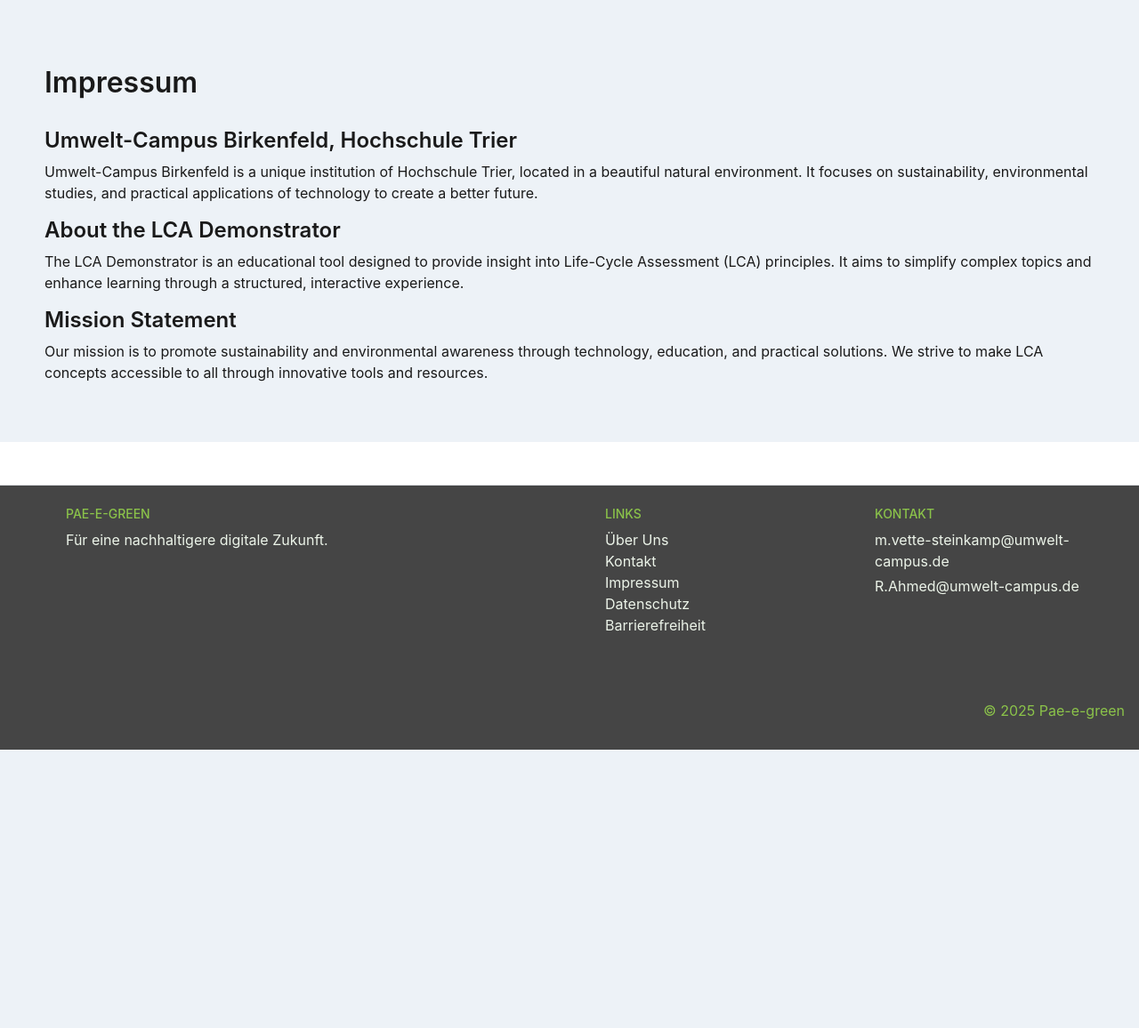
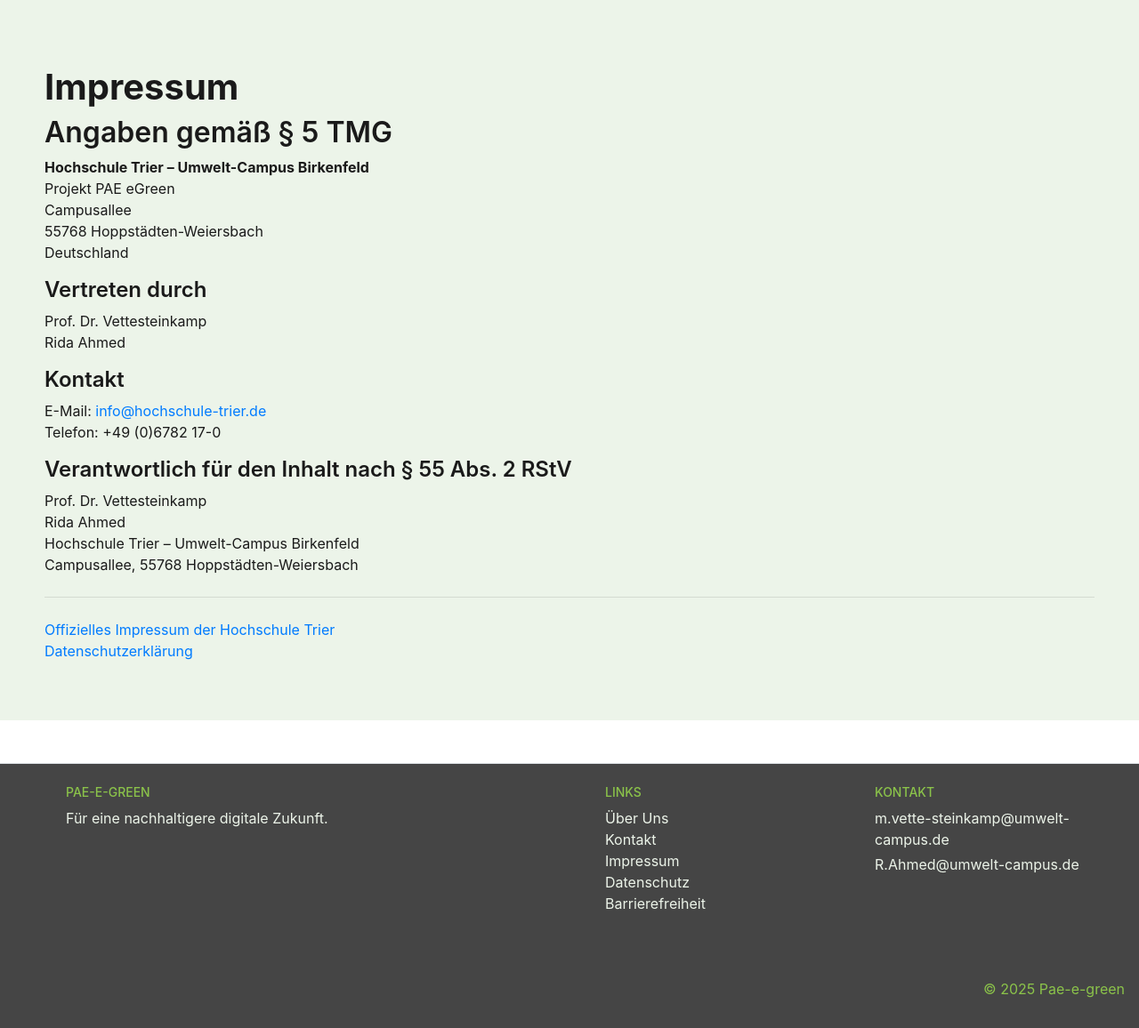
Before and after one commit to lrkc1756/Pae, a Flask app: page /impressum in a window 1280 px wide. Shown: the part 58-1214 px from the top of the page at 89% size. Before the commit the page ends 901 px from the top, so only its background shows below. Run offline with Flask 3, Linux system fonts and the light colour scheme; some libraries are stand-ins or nearby versions.

Commit message:
Add: impressum page with Jinja templates and translation fr, de, en and link to official Datenschutz page and Impressum page of the Hochschule.

```diff
--- a/translations/de.json
+++ b/translations/de.json
@@ -36,5 +36,12 @@
     "arbeitspaket_5": "Arbeitspaket 5",
 
     "projektleiter": "Projektleiter",
-    "projektleiterin": "Projektleiterin"
+    "projektleiterin": "Projektleiterin",
+
+    "angabe": "Angaben gemäß § 5 TMG",
+    "vertreten":"Vertreten durch",
+    "verant": "Verantwortlich für den Inhalt nach § 55 Abs. 2 RStV",
+    "off":"Offizielles Impressum der Hochschule Trier",
+    "dte":"Datenschutzerklärung"
+
   }
--- a/translations/en.json
+++ b/translations/en.json
@@ -36,5 +36,12 @@
     "arbeitspaket_5": "Work Package 5",
 
     "projektleiter": "Project Manager",
-    "projektleiterin": "Project Manager"
-  }
+    "projektleiterin": "Project Manager",
+
+    "angabe": "Information in accordance with Section 5 of the German Telemedia Act (TMG)",
+    "vertreten":"Represented by",
+    "verant": "Responsible for the content in accordance with Section 55 (2) of the German Interstate Broadcasting Agreement (RStV)",
+    "off":"Official Imprint of Trier University of Applied Sciences",
+    "dte":"Privacy Policy"
+
+}
--- a/translations/fr.json
+++ b/translations/fr.json
@@ -35,5 +35,11 @@
     "arbeitspaket_5": "Forfait de travail 5",
 
     "projektleiter": "Chef de Projet",
-    "projektleiterin": "Chef de Projet"
+    "projektleiterin": "Chef de Projet",
+
+    "angabe": "Informations conformément à l'article 5 de la loi allemande sur les télémédias (TMG)",
+    "vertreten":"Représenté par",
+    "verant": "Responsable du contenu conformément à l'article 55 (2) de la Convention interétatique allemande sur la radiodiffusion (RStV)",
+    "off":"Mentions légales officielles de l'Université des sciences appliquées de Trèves",
+    "dte":"Politique de confidentialité"
   }
--- a/website/templates/impressum.html
+++ b/website/templates/impressum.html
@@ -2,25 +2,49 @@
 {% block title %}Impressum{% endblock %}
 
 {% block content %}
-<div class="full-width-bg light-gray">
-<div class="container mt-4">
-    <h2>Impressum</h2>
-</br>
+<div class="full-width-bg tea-leaf">
+  <div class="container mt-4">
+    <h1>{{ _('impressum') }}</h1>
 
-    <h3>Umwelt-Campus Birkenfeld, Hochschule Trier</h3>
+    <h2>{{ _('angabe') }}</h2>
+    <address>
+      <strong>Hochschule Trier – Umwelt-Campus Birkenfeld</strong><br>
+      Projekt PAE eGreen<br>
+      Campusallee<br>
+      55768 Hoppstädten-Weiersbach<br>
+      Deutschland
+    </address>
+
+    <h3>{{ _('vertreten') }}</h3>
     <p>
-        Umwelt-Campus Birkenfeld is a unique institution of Hochschule Trier, located in a beautiful natural environment. It focuses on sustainability, environmental studies, and practical applications of technology to create a better future.
+      Prof. Dr. Vettesteinkamp<br>
+      Rida Ahmed
     </p>
 
-    <h3>About the LCA Demonstrator</h3>
+    <h3>{{ _('kontakt') }}</h3>
     <p>
-        The LCA Demonstrator is an educational tool designed to provide insight into Life-Cycle Assessment (LCA) principles. It aims to simplify complex topics and enhance learning through a structured, interactive experience.
+      E-Mail: <a href="mailto:info@hochschule-trier.de">info@hochschule-trier.de</a><br>
+      Telefon: +49 (0)6782 17-0
     </p>
 
-    <h3>Mission Statement</h3>
+    <h3>{{ _('verant') }}</h3>
     <p>
-        Our mission is to promote sustainability and environmental awareness through technology, education, and practical solutions. We strive to make LCA concepts accessible to all through innovative tools and resources.
+      Prof. Dr. Vettesteinkamp<br>
+      Rida Ahmed<br>
+      Hochschule Trier – Umwelt-Campus Birkenfeld<br>
+      Campusallee, 55768 Hoppstädten-Weiersbach
     </p>
-</div>
+
+    <hr class="my-4">
+
+    <p>
+      <a href="https://www.hochschule-trier.de/impressum" target="_blank" rel="noopener noreferrer">
+        {{ _('off') }}
+      </a><br>
+      <a href="https://www.hochschule-trier.de/datenschutz" target="_blank" rel="noopener noreferrer">
+        {{ _('dte') }}
+      </a>
+    </p>
+  </div>
 </div>
 {% endblock %}
```
